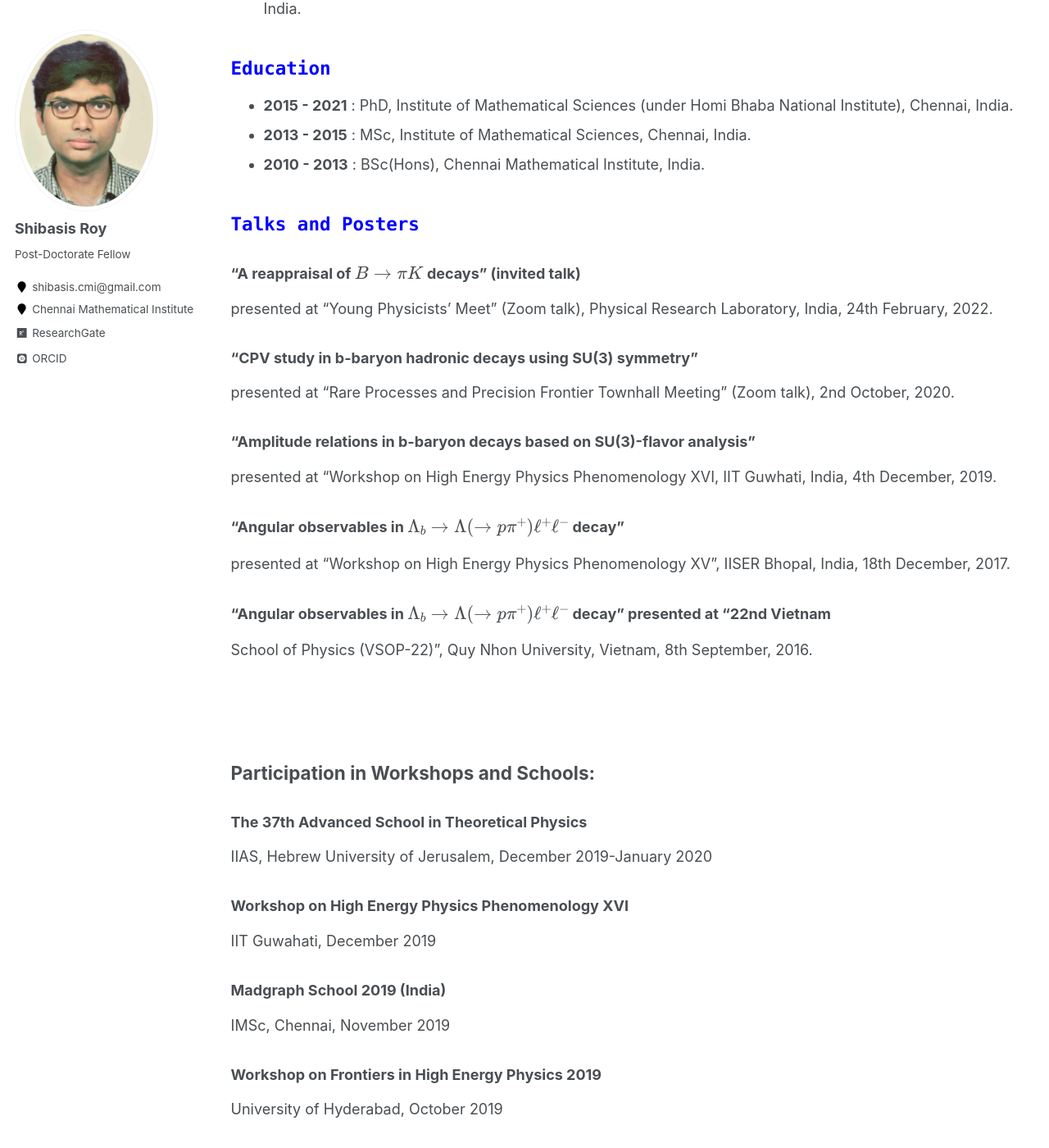
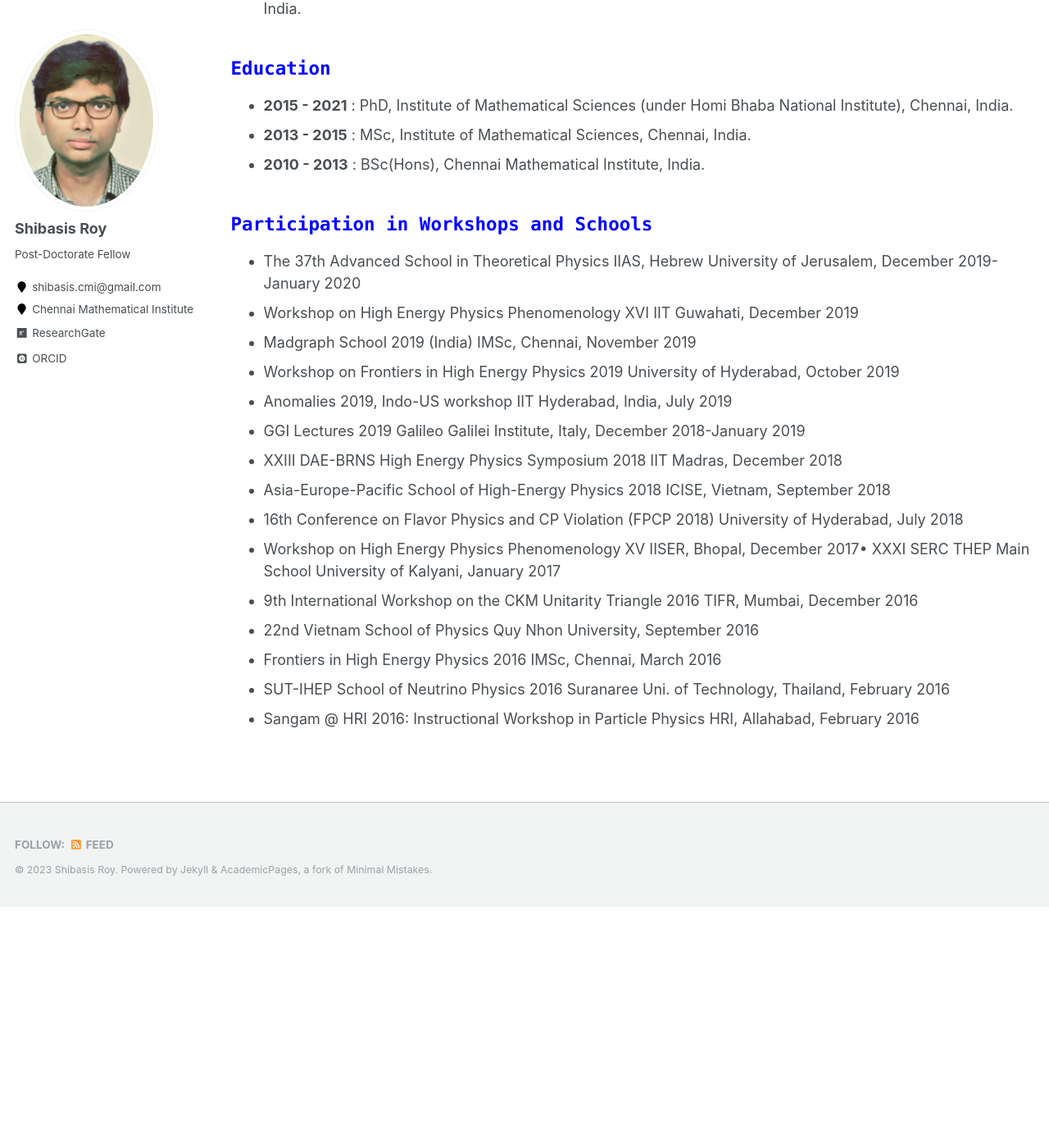
Before and after one commit to shibasisr/shibasisr.github.io, a Jekyll site: the page built from _pages/about.md, in a window 1280 px wide and 1400 px high, scrolled down 339 px. Shown: the whole window at 82% size. Built offline with Jekyll 4.4.1, drawn with Linux system fonts in a browser that asks for light colours; some web fonts are replaced; a script bundle is joined from its source files by our own code; library files that are not in the unit come from our copies; formulas are drawn with MathJax 3; after the commit the page ends 1445 px from its top, so only the background shows below that; some of the changed text lies outside the part shown.

Commit message:
Update about.md

```diff
--- a/_pages/about.md
+++ b/_pages/about.md
@@ -21,63 +21,37 @@ author_profile: true
 - <b>2010 - 2013</b> : BSc(Hons), Chennai Mathematical Institute, India.
 
 
-## <code style="color : Blue">Talks and Posters</code>
 
-### “A reappraisal of $B \to \pi K$ decays” (invited talk)
-presented at “Young Physicists’ Meet” (Zoom talk), Physical Research Laboratory, India, 24th February, 2022.
+## <code style="color : Blue">Participation in Workshops and Schools</code>
 
-### “CPV study in b-baryon hadronic decays using SU(3) symmetry”
-presented at “Rare Processes and Precision Frontier Townhall Meeting” (Zoom talk), 2nd October, 2020.
-
-### “Amplitude relations in b-baryon decays based on SU(3)-flavor analysis”
-presented at “Workshop on High Energy Physics Phenomenology XVI, IIT Guwhati,
-India, 4th December, 2019.
-
-### “Angular observables in $\Lambda_{b} \to \Lambda(\to p \pi^{+}) \ell^{+} \ell^{-}$ decay”
-presented at “Workshop on High Energy Physics Phenomenology XV”, IISER Bhopal, India, 18th December, 2017.
-
-### “Angular observables in $\Lambda_{b} \to \Lambda(\to p \pi^{+}) \ell^{+} \ell^{-}$ decay” presented at “22nd Vietnam
-School of Physics (VSOP-22)”, Quy Nhon University, Vietnam, 8th September, 2016.
-
-
-
-
-
-<br/>
-<br/>
-
-## Participation in Workshops and Schools:
-
-### The 37th Advanced School in Theoretical Physics
+- The 37th Advanced School in Theoretical Physics
 IIAS, Hebrew University of Jerusalem, December 2019-January 2020
-### Workshop on High Energy Physics Phenomenology XVI
+- Workshop on High Energy Physics Phenomenology XVI
 IIT Guwahati, December 2019
-### Madgraph School 2019 (India)
+- Madgraph School 2019 (India)
 IMSc, Chennai, November 2019
-### Workshop on Frontiers in High Energy Physics 2019
+- Workshop on Frontiers in High Energy Physics 2019
 University of Hyderabad, October 2019
-### Anomalies 2019, Indo-US workshop
+- Anomalies 2019, Indo-US workshop
 IIT Hyderabad, India, July 2019
-### GGI Lectures 2019
+- GGI Lectures 2019
 Galileo Galilei Institute, Italy, December 2018-January 2019
-### XXIII DAE-BRNS High Energy Physics Symposium 2018
+- XXIII DAE-BRNS High Energy Physics Symposium 2018
 IIT Madras, December 2018
-### Asia-Europe-Pacific School of High-Energy Physics 2018
+- Asia-Europe-Pacific School of High-Energy Physics 2018
 ICISE, Vietnam, September 2018
-### 16th Conference on Flavor Physics and CP Violation (FPCP 2018)
+- 16th Conference on Flavor Physics and CP Violation (FPCP 2018)
 University of Hyderabad, July 2018
-### Workshop on High Energy Physics Phenomenology XV
+- Workshop on High Energy Physics Phenomenology XV
 IISER, Bhopal, December 2017• XXXI SERC THEP Main School
 University of Kalyani, January 2017
-### 9th International Workshop on the CKM Unitarity Triangle 2016
+- 9th International Workshop on the CKM Unitarity Triangle 2016
 TIFR, Mumbai, December 2016
-### 22nd Vietnam School of Physics
+- 22nd Vietnam School of Physics
 Quy Nhon University, September 2016
-### Frontiers in High Energy Physics 2016
+- Frontiers in High Energy Physics 2016
 IMSc, Chennai, March 2016
-### SUT-IHEP School of Neutrino Physics 2016
+- SUT-IHEP School of Neutrino Physics 2016
 Suranaree Uni. of Technology, Thailand, February 2016
-### Sangam @ HRI 2016: Instructional Workshop in Particle Physics
+- Sangam @ HRI 2016: Instructional Workshop in Particle Physics
 HRI, Allahabad, February 2016
-
-<br/>
```
